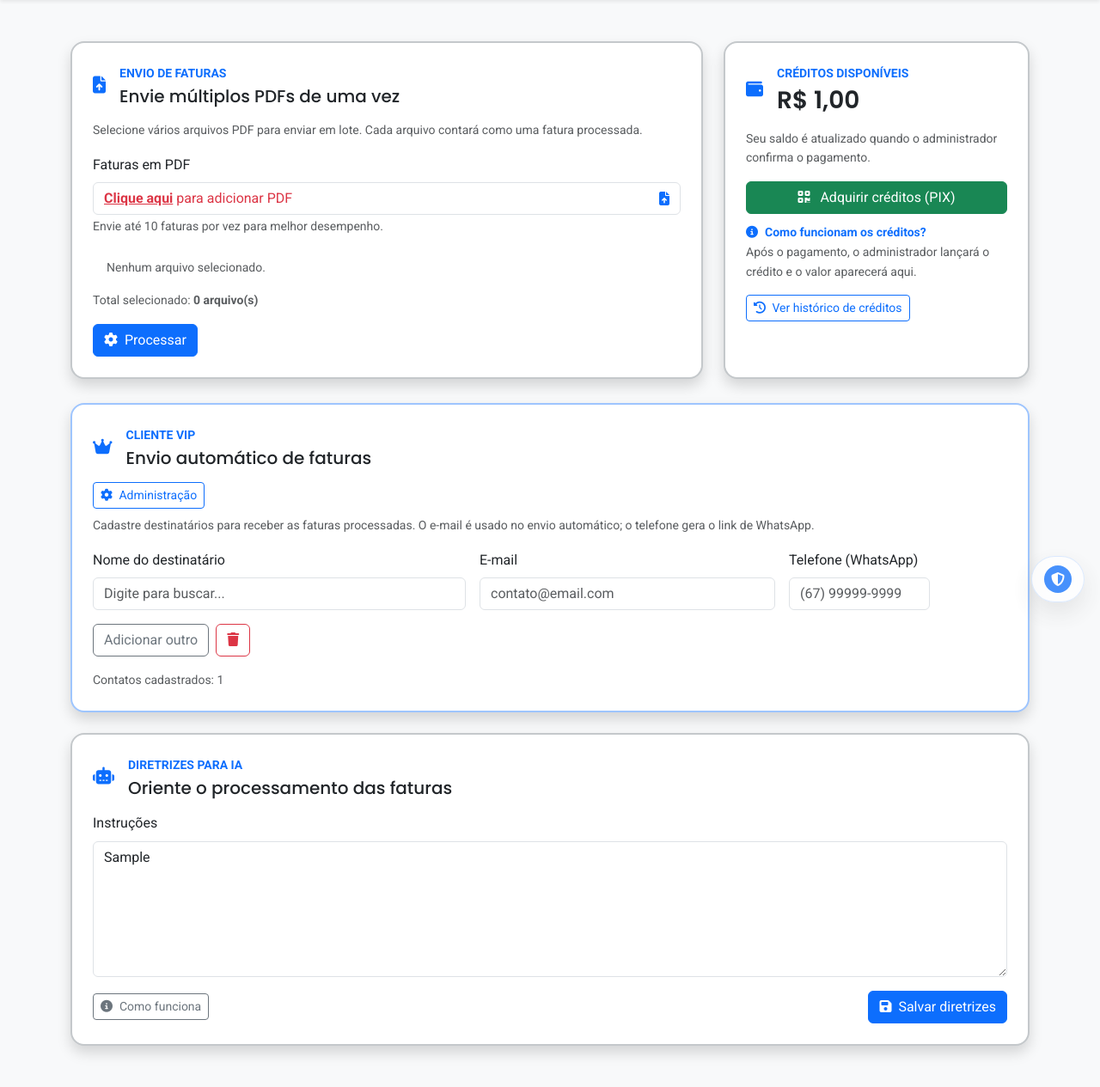
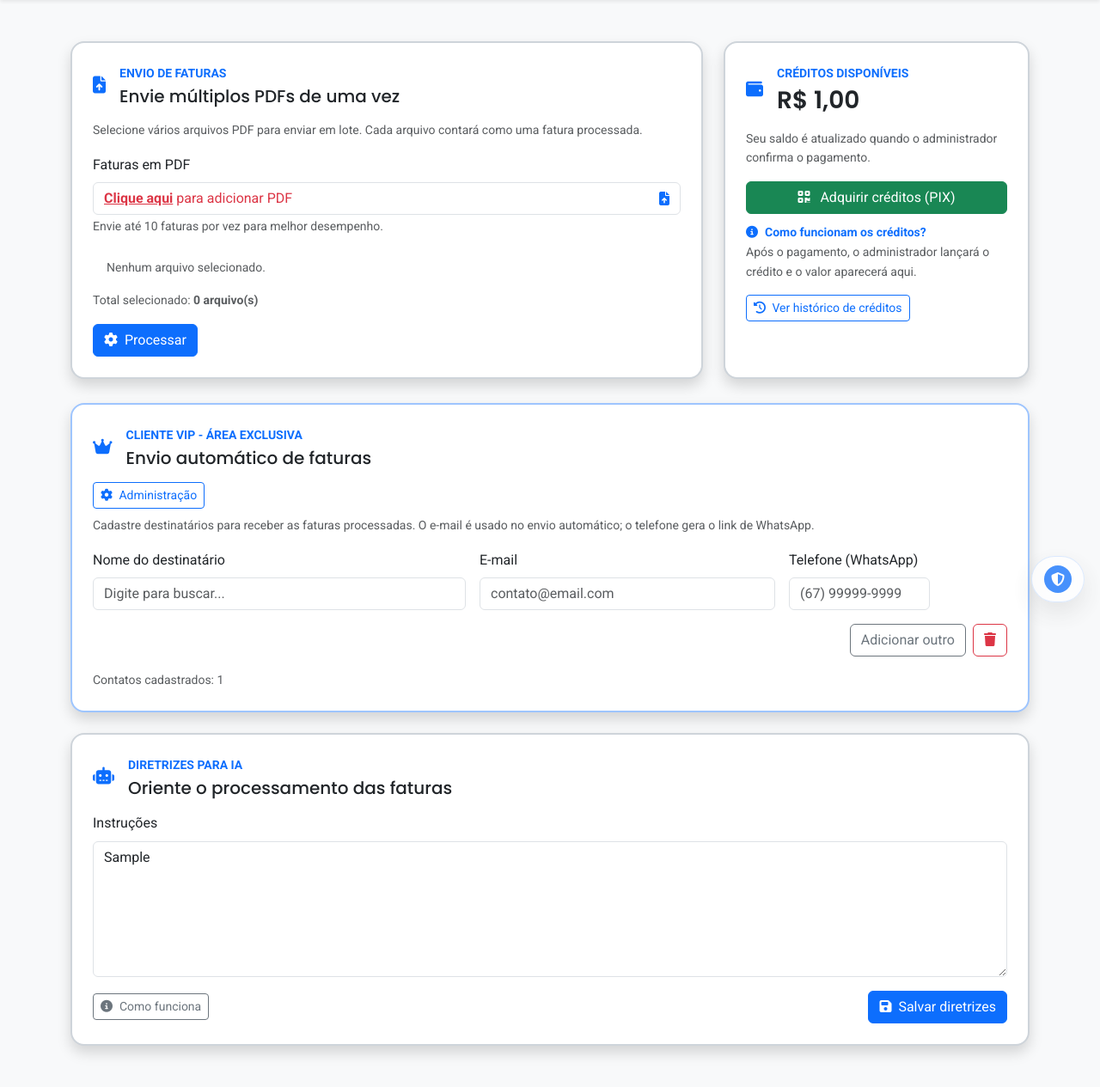
Before and after one commit to andreportol/Leitor_Fatura_Energia, a Django app: page /processamento/ in a window 1280 px wide. Shown: the part 81-1346 px from the top of the page at 86% size. Run offline with Django 5.2, Linux system fonts and the light colour scheme; the first user in the database is signed in; tables that the repository leaves empty hold one stand-in row (Sample ...); some libraries are stand-ins or nearby versions.

Commit message:
Atualização de templates.

```diff
--- a/app/core/templates/core/processamento.html
+++ b/app/core/templates/core/processamento.html
@@ -54,6 +54,9 @@
                 grid-area: remove;
                 justify-self: end;
             }
+        }
+        .border-gray {
+            border: 2px solid #ced4da !important;
         }
     </style>
 </head>
@@ -122,7 +125,7 @@
             <div class="row g-4 align-items-stretch">
                 <div class="col-lg-8 order-1 order-lg-1">
                     <div class="collapse mb-4" id="profileFormWrapper">
-                        <div class="card shadow border-2 border-secondary-subtle rounded-4 h-100">
+                        <div class="card shadow border-2 border-gray rounded-4 h-100">
                             <div class="card-body p-4">
                                 <div class="d-flex align-items-center mb-4">
                                     <div class="me-3 text-primary"><i class="fas fa-user-gear fa-2x"></i></div>
@@ -175,7 +178,7 @@
                         </div>
                     </div>
 
-                    <div class="card shadow border-2 border-secondary-subtle rounded-4 h-100">
+                    <div class="card shadow border-2 border-gray rounded-4 h-100">
                         <div class="card-body p-4">
                             <div class="d-flex align-items-center mb-3">
                                 <div class="me-3 text-primary"><i class="fas fa-file-upload fa-lg"></i></div>
@@ -217,7 +220,7 @@
 
                 {% if has_processed_files %}
                 <div class="col-12 order-2 order-lg-3">
-                    <div class="card shadow border-2 border-secondary-subtle rounded-4 h-100" id="processedCard">
+                    <div class="card shadow border-2 border-gray rounded-4 h-100" id="processedCard">
                         <div class="card-body p-4">
                             <div class="d-flex align-items-center mb-3">
                                 <div class="me-3 text-success"><i class="fas fa-download fa-lg"></i></div>
@@ -295,7 +298,7 @@
             {% endif %}
 
                 <div class="col-lg-4 order-3 order-lg-2">
-                    <div class="card shadow border-2 border-secondary-subtle rounded-4 h-100">
+                    <div class="card shadow border-2 border-gray rounded-4 h-100">
                         <div class="card-body p-4">
                             <div class="d-flex align-items-center mb-3">
                                 <div class="me-3 text-primary"><i class="fas fa-wallet fa-lg"></i></div>
@@ -332,7 +335,7 @@
             <div class="row g-4 mt-1">
                 {% if not is_vip %}
                 <div class="col-12">
-                    <div class="card shadow border-2 border-warning-subtle rounded-4 h-100">
+                    <div class="card shadow border-2 border-gray rounded-4 h-100">
                         <div class="card-body p-4">
                             <div class="d-flex align-items-center mb-3">
                                 <div class="me-3 text-warning"><i class="fas fa-crown fa-lg"></i></div>
@@ -372,7 +375,7 @@
                             <div class="d-flex align-items-center mb-3">
                                 <div class="me-3 text-primary"><i class="fas fa-crown fa-lg"></i></div>
                                 <div>
-                                    <p class="text-uppercase text-primary fw-semibold mb-1 small">Cliente VIP</p>
+                                    <p class="text-uppercase text-primary fw-semibold mb-1 small">Cliente VIP - Área exclusiva</p>
                                     <h2 class="h5 mb-0">Envio automático de faturas</h2>
                                 </div>
                             </div>
@@ -385,7 +388,7 @@
                             <form method="post" action="{% url 'core:processamento' %}" class="row g-3 align-items-end">
                                 {% csrf_token %}
                                 <input type="hidden" name="action" value="save_contact">
-                                <div class="col-md-5 position-relative">
+                                <div class="col-12 col-lg-5 position-relative">
                                     <label class="form-label">Nome do destinatário</label>
                                     <input type="text" class="form-control" id="vipContactName" name="contact_name" placeholder="Digite para buscar..." autocomplete="off">
                                     <div id="contactSearchResults" class="list-group position-absolute w-100 shadow-sm d-none contact-search-results"></div>
@@ -394,15 +397,15 @@
                                         <!-- Novos inputs serão adicionados aqui via JS -->
                                     </div>
                                 </div>
-                                <div class="col-md-4">
+                                <div class="col-12 col-lg-4">
                                     <label class="form-label">E-mail</label>
                                     <input type="email" name="contact_email" id="vipContactEmail" class="form-control" placeholder="contato@email.com">
                                 </div>
-                                <div class="col-md-2">
+                                <div class="col-12 col-lg-2">
                                     <label class="form-label">Telefone (WhatsApp)</label>
                                     <input type="text" name="contact_phone" id="vipContactPhone" class="form-control" placeholder="(67) 99999-9999">
                                 </div>
-                                <div class="col-md-3 d-flex align-items-end gap-2">
+                                <div class="col-12 col-lg-3 d-flex align-items-end gap-2 justify-content-end ms-lg-auto">
                                     <button type="button" class="btn btn-outline-secondary" id="vipAddMore">Adicionar outro</button>
                                     <button type="button" class="btn btn-outline-danger text-nowrap" id="vipRemoveFromCard">
                                         <i class="fas fa-trash"></i>
@@ -417,7 +420,7 @@
                 {% endif %}
 
                 <div class="col-12">
-                    <div class="card shadow border-2 border-secondary-subtle rounded-4 h-100">
+                    <div class="card shadow border-2 border-gray rounded-4 h-100">
                         <div class="card-body p-4">
                             <div class="d-flex align-items-center mb-3">
                                 <div class="me-3 text-primary"><i class="fas fa-robot fa-lg"></i></div>
```
Also changed, not shown: app/core/static/css/index.css (+15 -0 lines), app/core/templates/core/index.html (+5 -2 lines), app/core/migrations/0014_alter_cliente_valor_credito.py (added).
